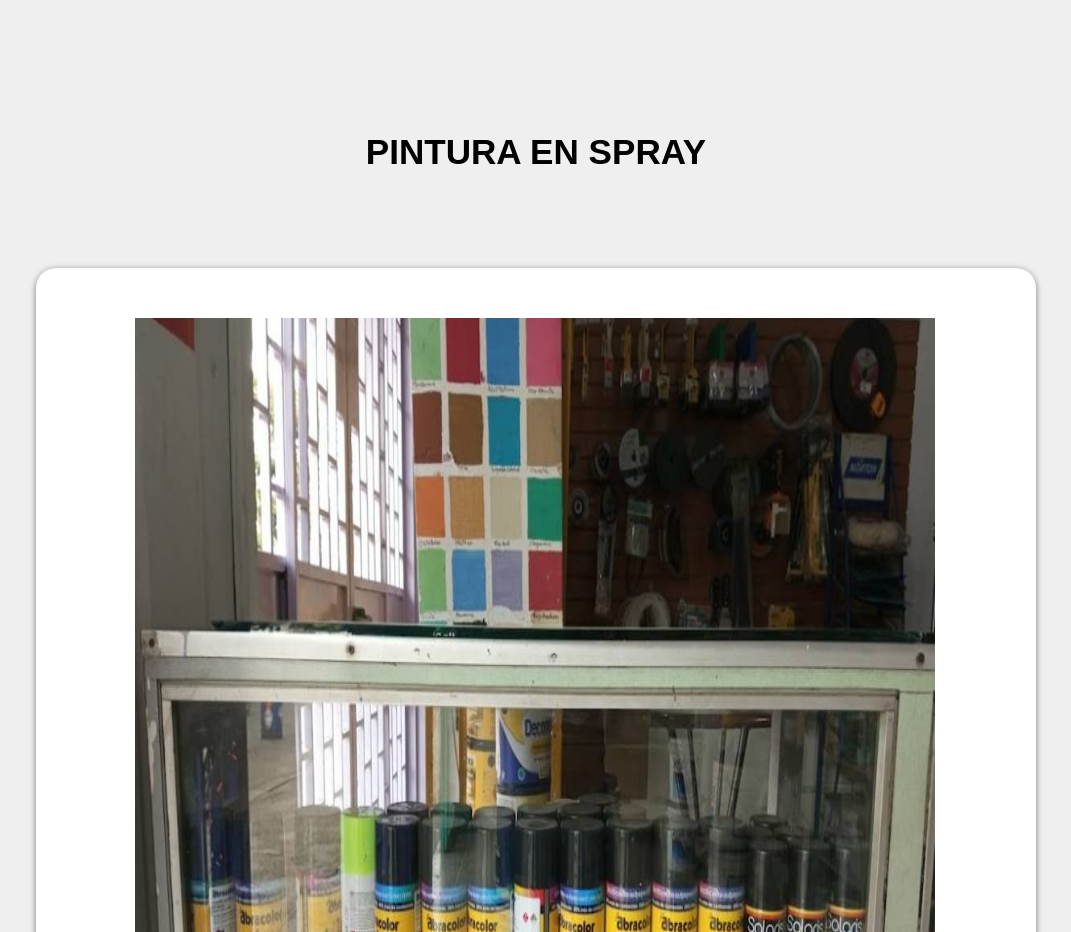
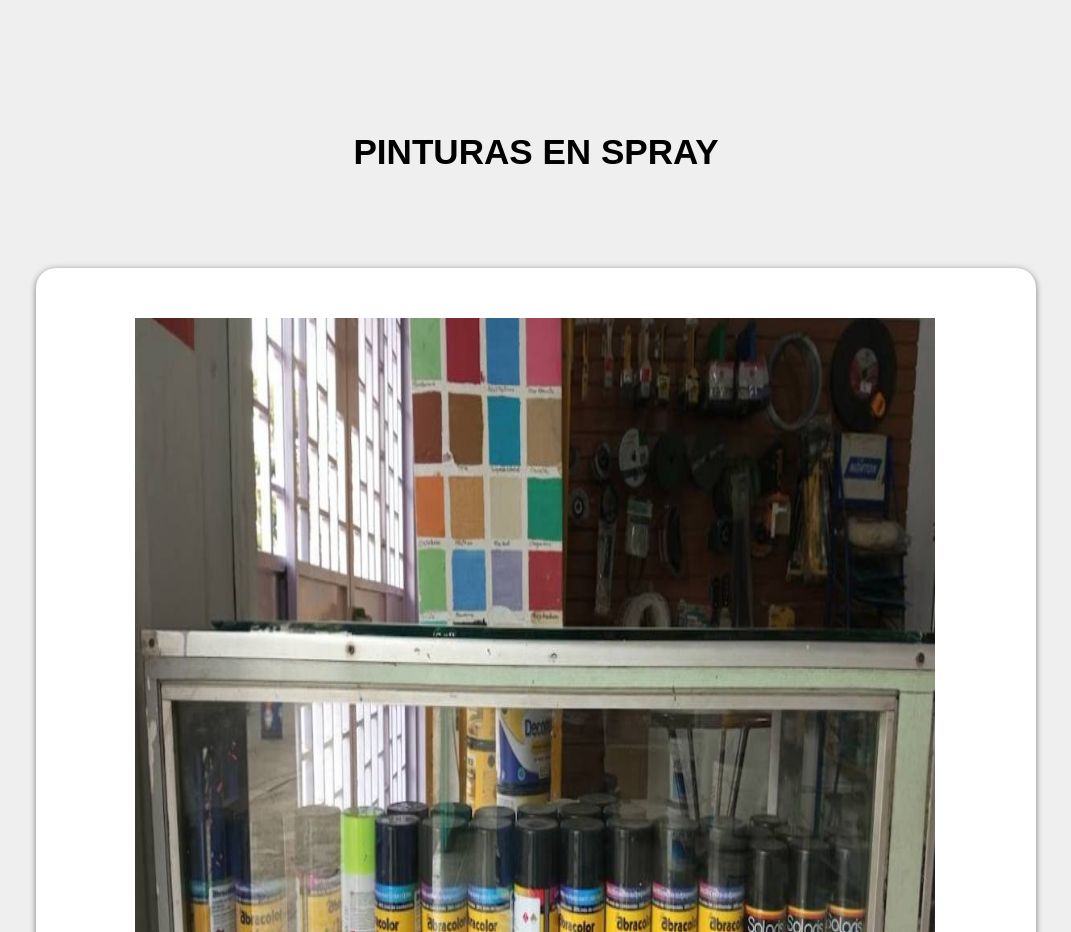
Before and after one commit to Telepinturas2000/telepinturas2000.github.io, a plain HTML site: page productos.html in a window 1280 px wide. Shown: the part 5800-6732 px from the top of the page, without its empty margins (104-1175 px from the left). Drawn offline with Linux system fonts and the light colour scheme.

Commit message:
Update productos.html

```diff
--- a/productos.html
+++ b/productos.html
@@ -150,7 +150,7 @@
         </div>
       </div>
 
-        <div class="titulo"> <h3>PINTURA EN SPRAY</h3></div>
+        <div class="titulo"> <h3>PINTURAS EN SPRAY</h3></div>
 
       <div class="fondo">
         <div class="lon">
```
